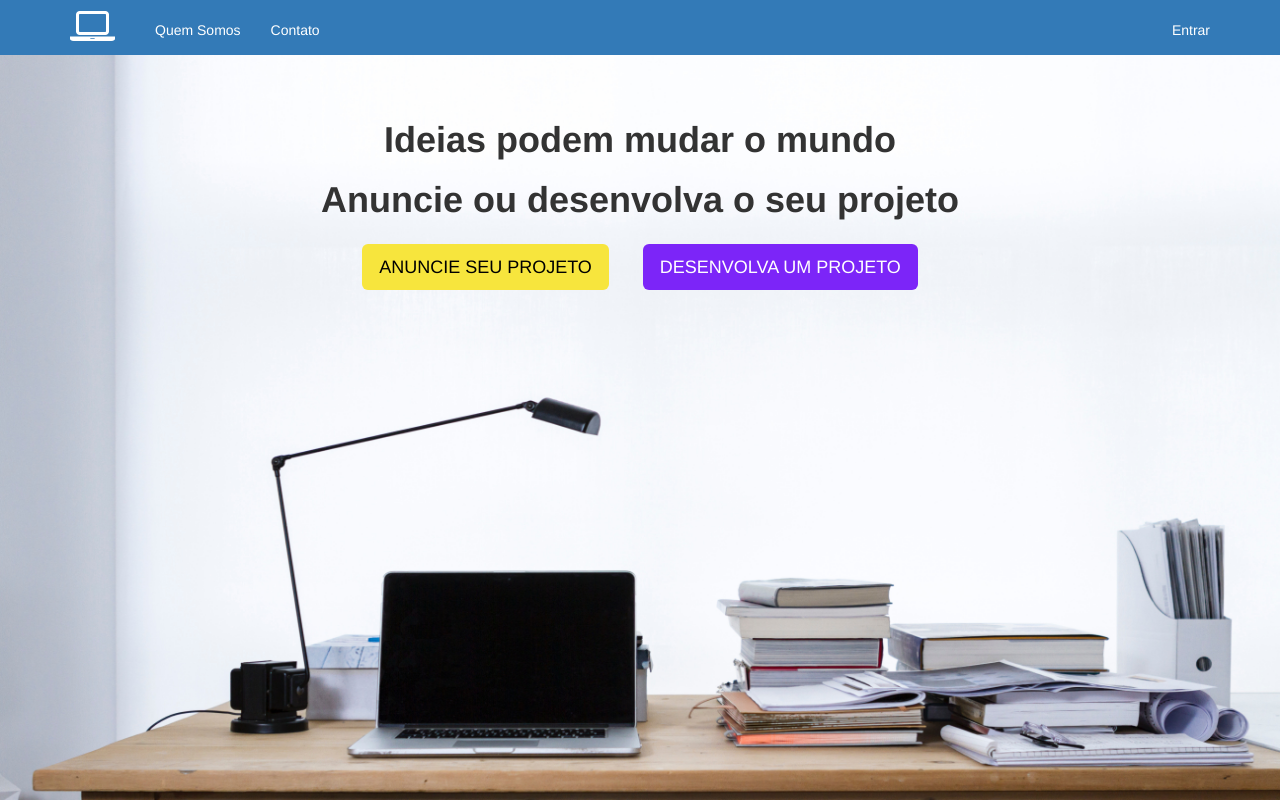
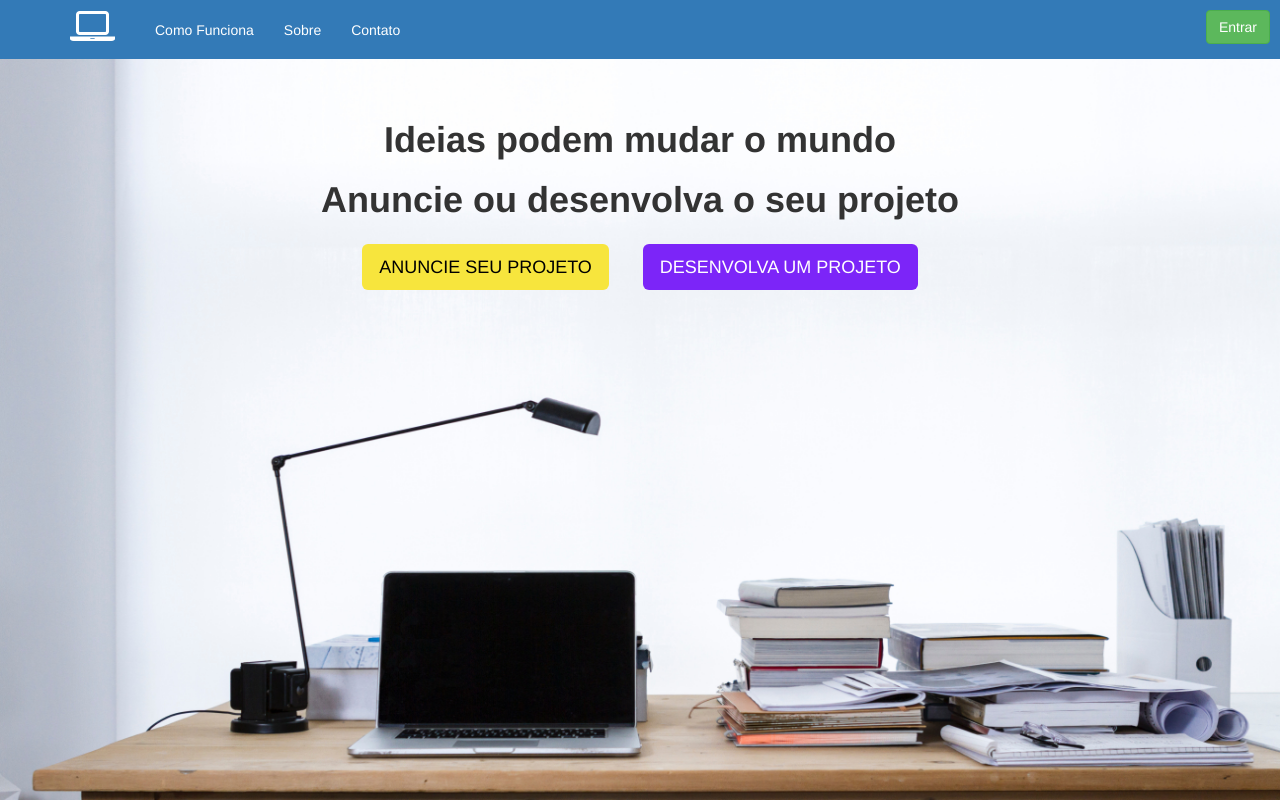
Before and after one commit to vilarjp/piu, a plain HTML site: page index.html in a window 1280 px wide. Drawn offline with nearby package versions, Linux system fonts and the light colour scheme.

Commit message:
Fixado botão de login

```diff
--- a/estilo.css
+++ b/estilo.css
@@ -39,8 +39,13 @@ nav.navbar-azul {
 
 .navbar-inverse .navbar-nav>li>a:hover, footer .nav a:hover {
 	color: #9bf0e1;
+}
 
+
+.navbar-right {
+	margin-right: -75px;
 }
+
 
 /* -- Botoes -- */
 .btn-custom {
@@ -48,9 +53,21 @@ nav.navbar-azul {
 	margin: 15px;
 }
 
+.btn-custom:hover { /* hover = when mouse passes by it*/
+  box-shadow: 5px 5px 20px rgba(0,0,0,0.75);
+}
+
+.btn-verde {
+	margin-top: -10px;
+}
+
 .btn-roxo {
 	background: #7c25f8;
 	color: white;
+}
+
+.btn-roxo:active {
+	transform: scale(0.95);
 }
 
 .btn-roxo:hover {
@@ -61,3 +78,7 @@ nav.navbar-azul {
 	background: rgb(247, 229, 61);
 	color: black;
 }
+
+.btn-amarelo:active {
+	transform: scale(0.95);
+}
--- a/index.html
+++ b/index.html
@@ -35,12 +35,13 @@
         <!-- navbar -->
         <div class="collapse navbar-collapse" id="barra-navegacao">
           <ul class="nav navbar-nav navbar-left">
-            <li><a href="">Quem Somos</a></li>
+            <li><a href="">Como Funciona</a></li>
+            <li><a href="">Sobre</a></li>
             <li><a href="">Contato</a></li>
           </ul>
           <ul class="nav navbar-nav navbar-right">
             <li>
-              <a href="#">Entrar</a>
+              <a href=""><button type="button" class="btn btn-success btn-verde">Entrar</button></a>
             </li>
           </ul>
         </div>
```
